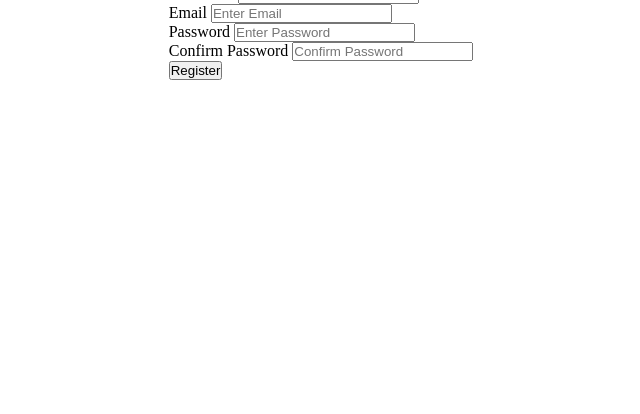
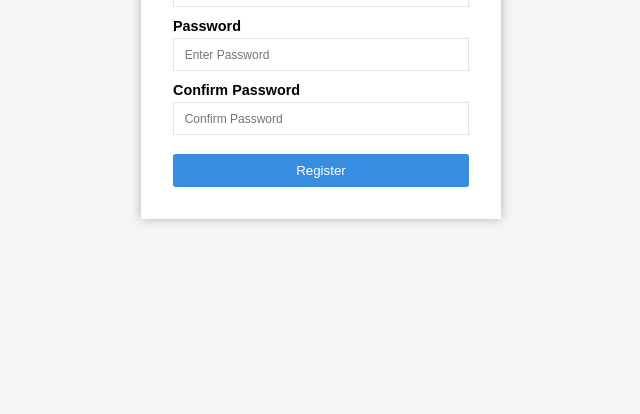
Before and after one commit to ajmalinweb/form-validator, a plain HTML site: page index.html in a window 1280 px wide. Shown: the part 386-800 px from the top of the page, without its empty margins (319-959 px from the left). Drawn offline with Linux system fonts and the light colour scheme.

Commit message:
created basic html and css for registeration page

```diff
--- a/index.html
+++ b/index.html
@@ -1,15 +1,16 @@
 <!DOCTYPE html>
 <html lang="en">
+
 <head>
   <meta charset="UTF-8">
   <meta name="viewport" content="width=device-width, initial-scale=1.0">
   <title>Register</title>
   <link href="style.css" rel="stylesheet">
 </head>
+
 <body>
-    <main>
-        <div class="container">
-            <h1 >Register</h1>
+  <main class="container">
+      <h1>Register</h1>
       <form id="form-conrainer">
         <div class="input-conrainer">
           <label for="username">Username</label>
@@ -30,8 +31,7 @@
         <button class="btn">Register</button>
 
       </form>
-
-        </div>
   </main>
 </body>
+
 </html>
--- a/style.css
+++ b/style.css
@@ -4,21 +4,55 @@
   box-sizing: border-box;
 }
 
-body{
+body {
   display: flex;
   align-items: center;
   justify-content: center;
   height: 100vh;
+  background: whitesmoke;
+  font-family: Arial, Helvetica, sans-serif;
 }
 
 .container {
-
+  width: 90%;
+  max-width: 360px;
+  background-color: #fff;
+  box-shadow: 0 0 10px rgba(0, 0, 0, 0.272);
+  padding: 2em;
+  text-align: center;
 }
 
 #form-conrainer {
-
 }
 
 .input-conrainer {
+  margin-block: 0.7em;
+  display: flex;
+  flex-direction: column;
+  text-align: start;
+  gap: 0.25em;
+}
 
+.input-conrainer label {
+  font-size: 0.9em;
+  font-weight: 600;
 }
+
+.input-conrainer input {
+  padding: 0.6em 0.8em;
+  border: 1px solid rgba(128, 128, 128, 0.224);
+}
+
+.input-conrainer input::placeholder {
+  font-size: 0.9em;
+}
+
+.btn {
+  width: 100%;
+  margin-top: 0.6em;
+  padding-block: 0.65em;
+  border: none;
+  border-radius: 0.2em;
+  color: white;
+  background: rgb(55, 142, 224);
+}
```
Lines whose indentation alone changed are shown as unchanged.
